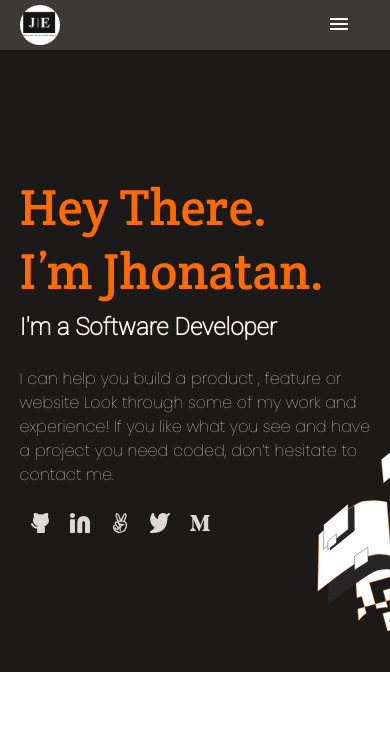
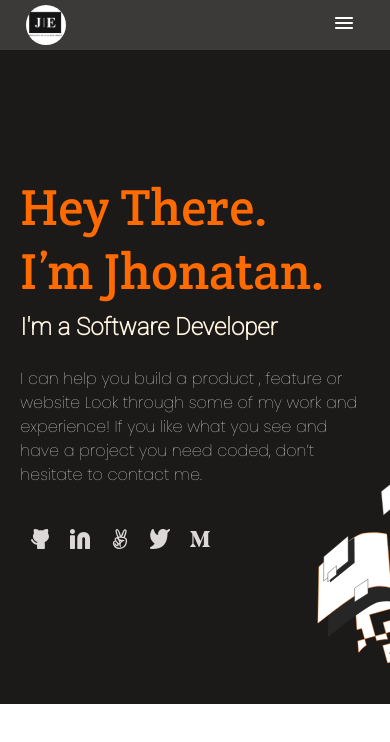
Before and after one commit to JhonatanErosa/Portfolio, a website: page index.html in a window 390 px wide. Drawn offline with Linux system fonts and the light colour scheme.

Commit message:
Fix README.md, HTML(tags) files & Update CSS

```diff
--- a/index.html
+++ b/index.html
@@ -9,18 +9,18 @@
 <body>
     <header>
         <div class="navContainer">
-            <div class="logo">
+            <a class="logo">
                 <img src="Sources/MyLogo.jpg" alt="Logo">
-            </div>
+            </a>
             <ul class="navItems">
                 <li href="#">Portfolio</li>
                 <li href="#">About</li>
                 <li href="#">Contact</li>
                 <li href="#"><img src="Sources/Icons/Icon - Mail.svg" alt=""></li>
             </ul>
-            <button type="button" class="hamburger">
+            <nav class="hamburger">
                 <img src="Sources/Icons/Menu-Hamburguer.svg" alt="menu-hamburguer">
-            </button>
+            </nav>
         </div>
     </header>
     <section class="mainContainer">
@@ -31,23 +31,23 @@
                 don’t hesitate to contact me.
             </p>
         </div>
-        <div class="mainSocial">
-            <a href="https://github.com/JhonatanErosa">
-                <img src="Sources/Icons/GitHub_Icon.svg" alt="GitHub-Icon">
-            </a>
-            <a href="https://www.linkedin.com/in/jhonatan-ali-caamal-erosa-bb3829271/">
-                <img src="Sources/Icons/Linkedin_Icon.svg" alt="Linkedin-Icon">
-            </a>
-            <a href="">
-                <img src="Sources/Icons/Hand_Icon.svg" alt="Hand-Icon">
-            </a>
-            <a href="https://twitter.com/erosa_c">
-                <img src="Sources/Icons/Twitter_Icon.svg" alt="Twitter-Icon">
-            </a>
-            <a href="">
-                <img src="Sources/Icons/Medio_Icon.svg" alt="Medio-Icon">
-            </a>
-        </div>
+        <ul class="mainSocial">
+            <li>
+                <a href="https://github.com/JhonatanErosa"><img src="Sources/Icons/GitHub_Icon.svg" alt="GitHub-Icon"></a>
+            </li>
+            <li>
+                <a href="https://www.linkedin.com/in/jhonatan-ali-caamal-erosa-bb3829271/"><img src="Sources/Icons/Linkedin_Icon.svg" alt="Linkedin-Icon"></a>
+            </li>
+            <li>
+                <a href=""><img src="Sources/Icons/Hand_Icon.svg" alt="Hand-Icon"></a>
+            </li>
+            <li>
+                <a href="https://twitter.com/erosa_c"><img src="Sources/Icons/Twitter_Icon.svg" alt="Twitter-Icon"></a>
+            </li>
+            <li>
+                <a href=""><img src="Sources/Icons/Medio_Icon.svg" alt="Medio-Icon"></a>
+            </li>
+        </ul>
     </section>
 </body>
 </html>
--- a/styles.css
+++ b/styles.css
@@ -25,13 +25,15 @@ button {
   background: #3c3a39;
   justify-content: space-between;
   height: 50px;
+  padding-left: 6.7%;
+  padding-right: 6.7%;
 }
 
 .logo img {
   height: 80%;
   margin-top: 12%;
-  margin-left: 50%;
   border-radius: 50%;
+  width: 100%;
 }
 
 .navItems {
@@ -39,7 +41,8 @@ button {
 }
 
 .hamburger {
-  margin-right: 6.4%;
+  align-self: center;
+  cursor: pointer;
 }
 
 /* Main Container */
@@ -47,7 +50,7 @@ button {
   background: #1c1a19;
   display: flex;
   flex-direction: column;
-  padding: 32% 5%;
+  padding: 32% 5.2%;
   background-repeat: no-repeat;
   background-image: url("./Sources/Backgorund-Mobile.svg");
   background-size: 30%;
@@ -84,8 +87,10 @@ button {
 .mainSocial {
   width: 60%;
   display: flex;
+  padding-left: 0;
 }
 
+/* 768px */
 @media (min-width: 768px) {
   .navItems {
     display: flex;
@@ -98,8 +103,8 @@ button {
     margin-right: 18%;
   }
 
-  .logo img {
-    margin-left: 235%;
+  .navContainer {
+    padding-left: 12.2%;
   }
 
   .hamburger {
```
Also changed, not shown: README.md.
